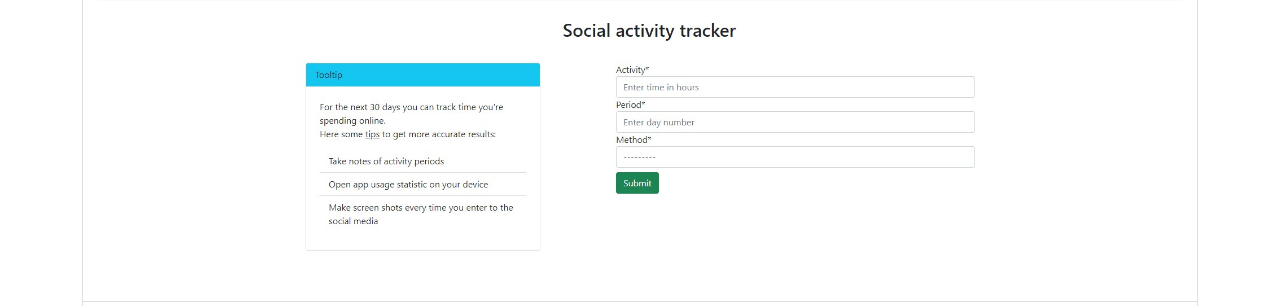
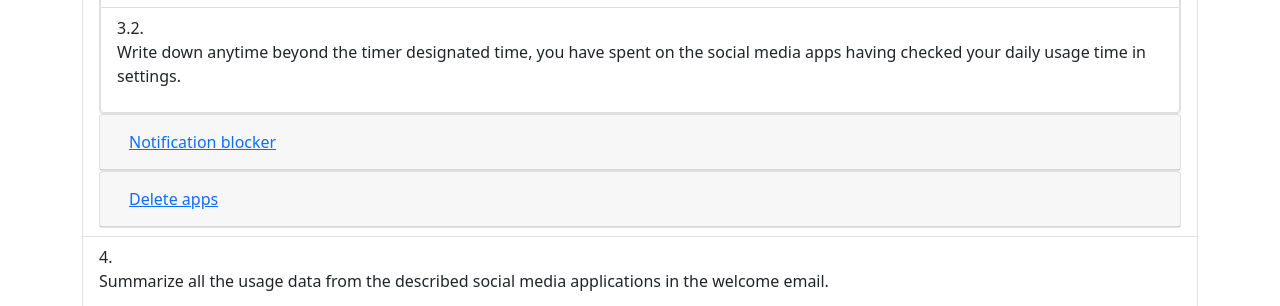
Before and after one commit to TolstochenkoDaniil/sna, a Django app: page / in a window 1280 px wide. Shown: the part 1731-2037 px from the top of the page. Run offline with Django 3.2, Linux system fonts and the light colour scheme; the visitor is signed in with stand-in values (Sample User, id 1).

Commit message:
Adde methods details

```diff
--- a/sna/registration/signals.py
+++ b/sna/registration/signals.py
@@ -18,13 +18,25 @@
 3. Delete apps.
 
 The duration of the experiment is 30 days during which all the participants are required to
-record their social media usage.
-A member of the research group will be in touch with you shortly to allocate you to one of
-below methods.
+record their social media usage daily.
+
+An email from research manager will allocate you to one of methods which you will be using for
+the duration of these thirty days.
+Facebook, YouTube, and Instagram are the only social media apps which are used for the
+study.
+
+If you continue the excessive use of social, continue recording the data.
+
+You will be contacted for an interview after the completion of the experiment.
 
 Login at http://snar-309908.lm.r.appspot.com/
 
-Best regards,
+Thank you and good luck!
+
+REMINDER: if you fail to follow the instructions for thirty days and end up using social media
+as you normally do, please continue recording the amount of hours you do so until the
+experiment has reached its thirty day limit.
+
 SNAR team
 '''
 
@@ -36,7 +48,7 @@
         with get_connection() as conn:
             EmailMessage(
                 MESSAGE_TITLE,
-                MESSAGE_BODY.format(name=instance.first_name),
+                MESSAGE_BODY.format(name=instance.username),
                 settings.EMAIL_HOST_USER,
                 (instance.email,),
                 connection=conn
--- a/sna/templates/methods/instruction.html
+++ b/sna/templates/methods/instruction.html
@@ -34,6 +34,7 @@
                                 <p class="step-text">
                                     Start your 1 hour timer every time you open social media.
                                 </p>
+                                <img src="{{ settings.MEDIA_URL }}media/images/instruction/timer.jpg" class="img-fluid" alt="Timer image">
                             </li>
                             <li class="list-group-item">
                                 <p class="step-text">
@@ -67,6 +68,7 @@
                                 <p class="step-text">
                                     Open “Notifications” tab in settings.
                                 </p>
+                                <img src="{{ settings.MEDIA_URL }}media/images/instruction/notifications.jpg" class="img-fluid" alt="Notifications image">
                             </li>
                             <li class="list-group-item">
                                 <p class="step-text">
@@ -77,11 +79,7 @@
                                 <p class="step-text">
                                     Turn off notification.
                                 </p>
-                            </li>
-                            <li class="list-group-item">
-                                <p class="step-text">
-                                    Document the usage at the end of the day.
-                                </p>
+                                <img src="{{ settings.MEDIA_URL }}media/images/instruction/notifications_off.jpg" class="img-fluid" alt="Notifications off image">
                             </li>
                         </ol>
                     </div>
@@ -105,31 +103,30 @@
                                 <p class="step-text">
                                     Go to your Home Screen.
                                 </p>
+                                <img src="{{ settings.MEDIA_URL }}media/images/instruction/apps.jpg" class="img-fluid" alt="Apps image">
                             </li>
                             <li class="list-group-item">
                                 <p class="step-text">
-                                    Delete all the social media apps.
+                                    Choose social media app.
                                 </p>
+                                <img src="{{ settings.MEDIA_URL }}media/images/instruction/app_props.jpg" class="img-fluid" alt="App properties image">
                             </li>
                             <li class="list-group-item">
                                 <p class="step-text">
-                                    Open the desired app.
+                                    Delete the app.
                                 </p>
-                            </li>
-                            <li class="list-group-item">
-                                <p class="step-text">
-                                    Turn off notification.
-                                </p>
-                            </li>
-                            <li class="list-group-item">
-                                <p class="step-text">
-                                    Document the usage at the end of the day.
-                                </p>
+                                <img src="{{ settings.MEDIA_URL }}media/images/instruction/app_deletion.jpg" class="img-fluid" alt="App deletion image">
                             </li>
                         </ol>
                     </div>
                 </div>
             </div>
+        </li>
+        <li class="list-group-item">
+            <p class="step-text">
+                Summarize all the usage data from the described social media applications in the welcome email.
+            </p>
+            <img src="{{ settings.MEDIA_URL }}media/images/instruction/time_usage.jpg" class="img-fluid" alt="Time usage image">
         </li>
         <li class="list-group-item">
             <a class="link" href={% url 'statistic' %}>Submit</a>
```
